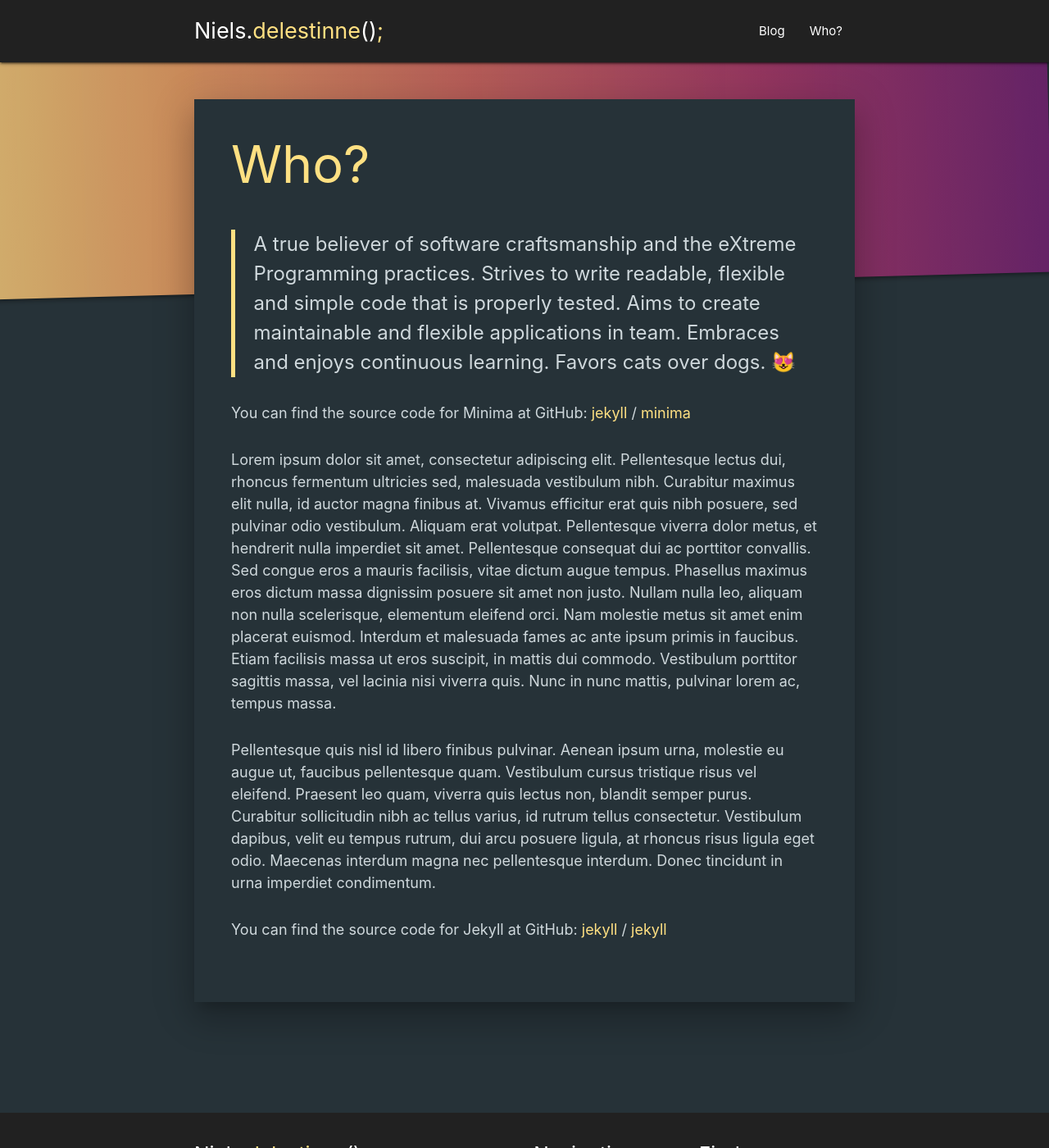
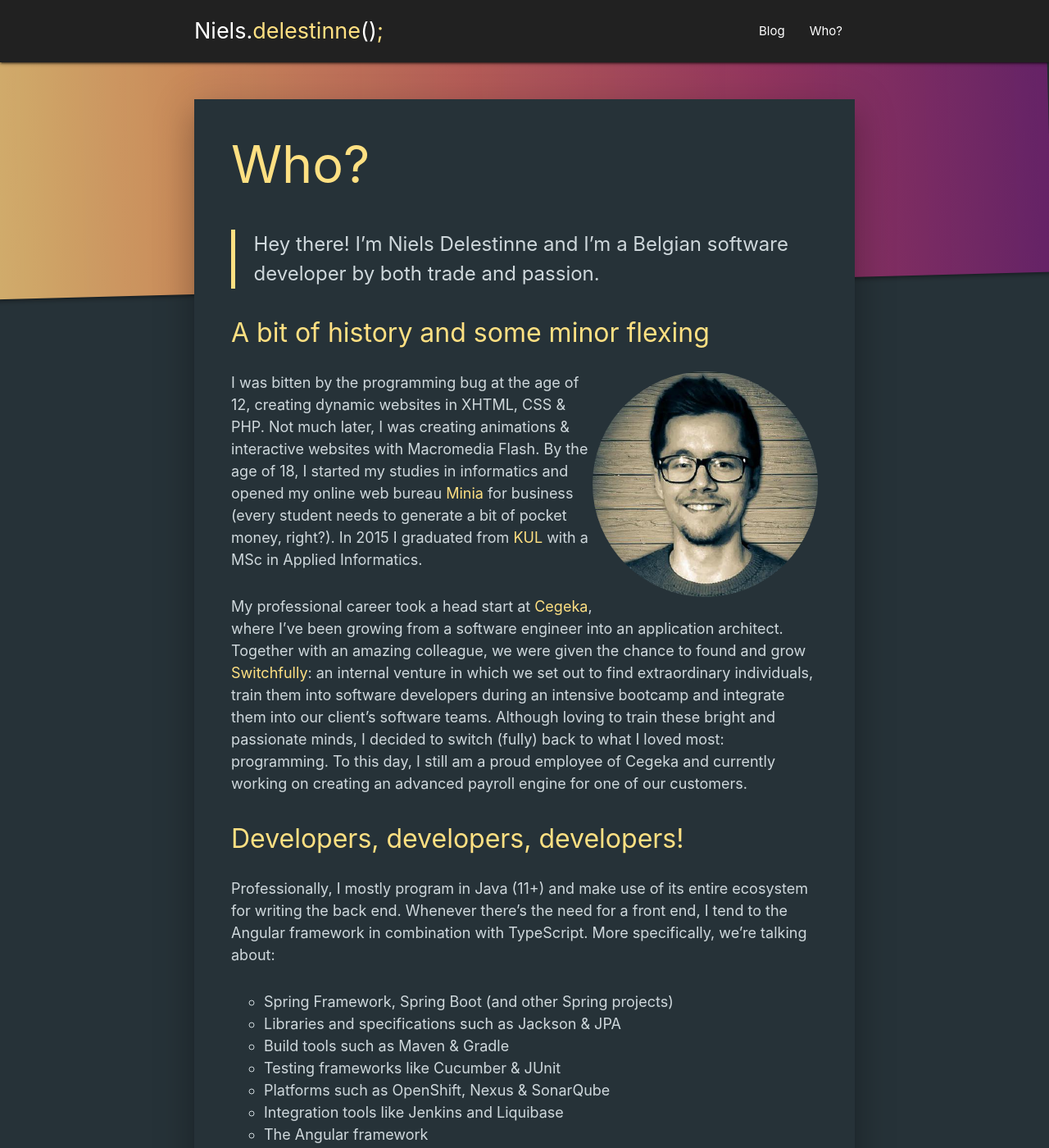
Before and after one commit to nielsdelestinne/niedel.be, a Jekyll site: the page built from who.markdown, in a window 1280 px wide and 1400 px high. Shown: the whole window at 82% size. Built offline with Jekyll 4.4.1, drawn with Linux system fonts in a browser that asks for light colours; some of the changed text lies outside the part shown.

Commit message:
who page completed

```diff
--- a/_sass/niedel.scss
+++ b/_sass/niedel.scss
@@ -10,9 +10,18 @@ main {
   flex: 1 0 auto;
 }
 
+h2 {
+  @extend .amber-text, .text-lighten-3 !optional;
+  font-size: xx-large;
+}
+
 .p {
   line-height: 1.5;
   font-size: large;
+}
+
+.footer-avatar {
+  max-height: 150px;
 }
 
 p {
@@ -130,6 +139,10 @@ hr.fade {
   height: 2rem;
 }
 
+.post-content > p > img {
+  @extend .responsive-img, .circle;
+}
+
 @media #{$medium-and-up} {
   // styles for medium screens and larger
   $margin: 3rem;
@@ -137,6 +150,11 @@ hr.fade {
 
   p {
     margin: ($margin / 1.5) 0 ($margin / 1.5) 0;
+  }
+
+  .post-content > p > img {
+    max-width: 275px;
+    float: right;
   }
 
   .post-excerpt-header {
@@ -202,7 +220,7 @@ hr.fade {
   $padding: 1rem;
 
   p {
-    margin: ($margin / 1.5) 0 ($margin / 1.5) 0;
+    margin: $margin 0 $margin 0;
   }
 
   .container {
--- a/who.markdown
+++ b/who.markdown
@@ -4,19 +4,46 @@ title: Who?
 permalink: /who/
 ---
 
-> A true believer of software craftsmanship and the eXtreme Programming practices. Strives to write readable, flexible and simple code that is properly tested. Aims to create maintainable and flexible applications in team. Embraces and enjoys continuous learning. Favors cats over dogs. 😻
+> Hey there! I'm Niels Delestinne and I'm a Belgian software developer by both trade and passion.
 
-You can find the source code for Minima at GitHub:
-[jekyll][jekyll-organization] /
-[minima](https://github.com/jekyll/minima)
+## A bit of history and some minor flexing
+![Niels Delestinne](/assets/niels.jpg)
+I was bitten by the programming bug at the age of 12, creating dynamic websites in XHTML, CSS & PHP. Not much later,
+I was creating animations & interactive websites with Macromedia Flash.
+By the age of 18, I started my studies in informatics and opened my online web bureau [Minia](http://minia.be) for
+business (every student needs to generate a bit of pocket money, right?).
+In 2015 I graduated from [KUL](https://www.kuleuven.be/english/) with a MSc in Applied Informatics.
 
-Lorem ipsum dolor sit amet, consectetur adipiscing elit. Pellentesque lectus dui, rhoncus fermentum ultricies sed, malesuada vestibulum nibh. Curabitur maximus elit nulla, id auctor magna finibus at. Vivamus efficitur erat quis nibh posuere, sed pulvinar odio vestibulum. Aliquam erat volutpat. Pellentesque viverra dolor metus, et hendrerit nulla imperdiet sit amet. Pellentesque consequat dui ac porttitor convallis. Sed congue eros a mauris facilisis, vitae dictum augue tempus. Phasellus maximus eros dictum massa dignissim posuere sit amet non justo. Nullam nulla leo, aliquam non nulla scelerisque, elementum eleifend orci. Nam molestie metus sit amet enim placerat euismod. Interdum et malesuada fames ac ante ipsum primis in faucibus. Etiam facilisis massa ut eros suscipit, in mattis dui commodo. Vestibulum porttitor sagittis massa, vel lacinia nisi viverra quis. Nunc in nunc mattis, pulvinar lorem ac, tempus massa.
+My professional career took a head start at [Cegeka](https://cegeka.com), where I've been growing from a software
+engineer into an application architect. Together with an amazing colleague, we were given the chance to found and
+grow [Switchfully](https://switchfully.com): an internal venture in which we set out to find extraordinary individuals,
+train them into software developers during an intensive bootcamp and integrate them into our client's software teams.
+Although loving to train these bright and passionate minds, I decided to switch (fully) back to what I loved most: programming.
+To this day, I still am a proud employee of Cegeka and currently working on creating an advanced payroll engine for one of our customers.
 
-Pellentesque quis nisl id libero finibus pulvinar. Aenean ipsum urna, molestie eu augue ut, faucibus pellentesque quam. Vestibulum cursus tristique risus vel eleifend. Praesent leo quam, viverra quis lectus non, blandit semper purus. Curabitur sollicitudin nibh ac tellus varius, id rutrum tellus consectetur. Vestibulum dapibus, velit eu tempus rutrum, dui arcu posuere ligula, at rhoncus risus ligula eget odio. Maecenas interdum magna nec pellentesque interdum. Donec tincidunt in urna imperdiet condimentum.
+## Developers, developers, developers!
 
-You can find the source code for Jekyll at GitHub:
-[jekyll][jekyll-organization] /
-[jekyll](https://github.com/jekyll/jekyll)
+Professionally, I mostly program in Java (11+) and make use of its entire ecosystem for writing the back end.
+Whenever there's the need for a front end, I tend to the Angular framework in combination with TypeScript.
+More specifically, we're talking about:
+- Spring Framework, Spring Boot (and other Spring projects)
+- Libraries and specifications such as Jackson & JPA
+- Build tools such as Maven & Gradle
+- Testing frameworks like Cucumber & JUnit
+- Platforms such as OpenShift, Nexus & SonarQube
+- Integration tools like Jenkins and Liquibase
+- The Angular framework
+- Angular CLI
+- JavaScript package managers such as NPM and Yarn
+- Webpack as module bundler
+- Coffee without milk
 
+> I'm a true believer of software craftsmanship and the eXtreme Programming practices. I always strive to write readable, flexible and simple code that is properly tested.
+> I Aim to create maintainable and flexible applications in team & embrace continuous learning.
 
-[jekyll-organization]: https://github.com/jekyll
+In my free time, I like to dabble with different languages, frameworks & technologies which I apply on pet project that never see light of day...
+But, as long as I have fun doing so, I'm doing it right.
+
+From time to time, I will write an article on a technical topic which will be published on this blog. Hopefully you will read and find something useful on here.
+
+Cya, Niels!
```
Also changed, not shown: assets/niels.jpg (added).
